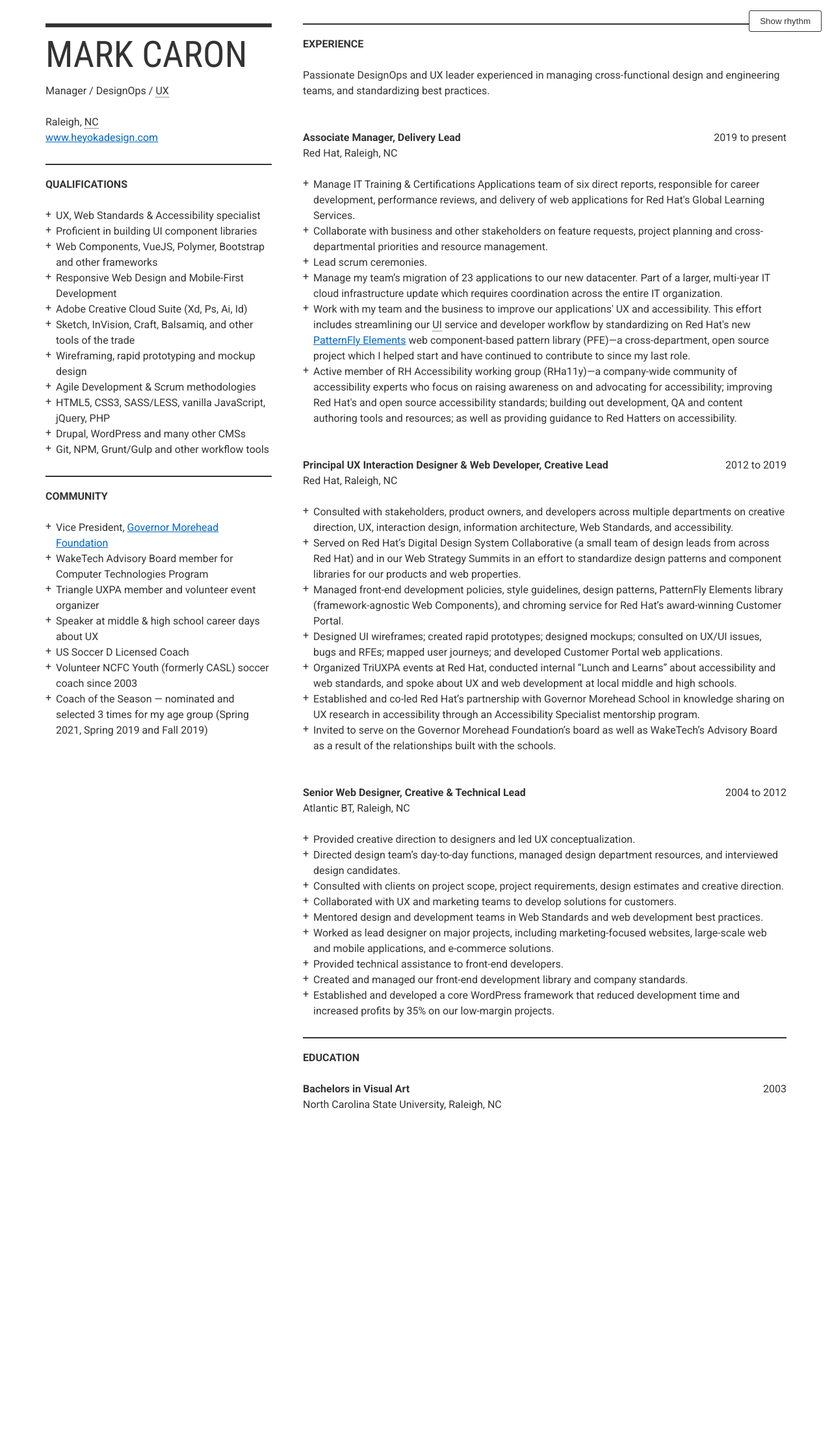
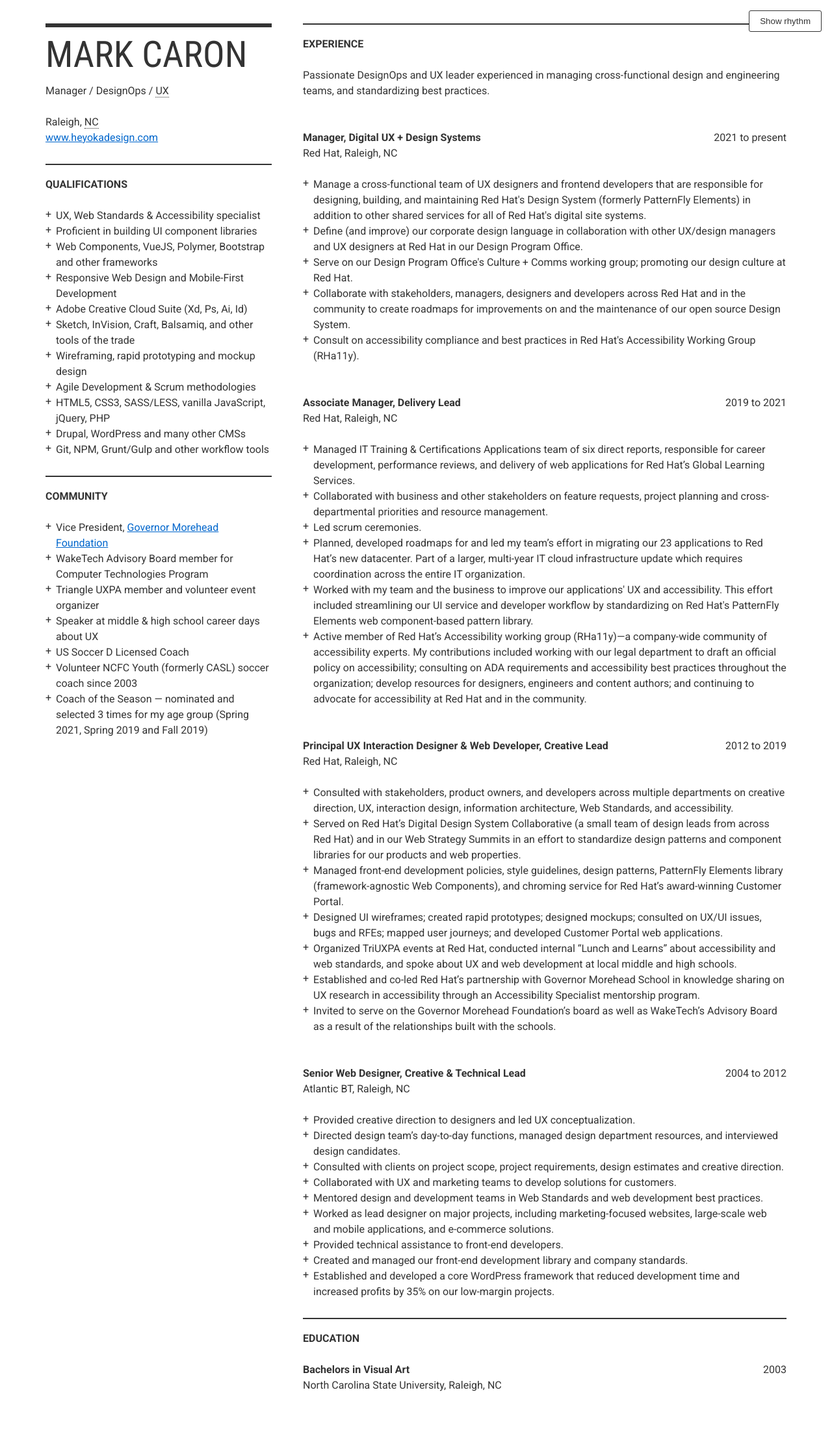
Before and after one commit to markcaron/heyoka, a PHP site: page /mark-caron-resume.html in a window 1280 px wide. Shown: the whole page at 65% size. Before the commit the page ends 1709 px from the top, so only its background shows below. Run offline with PHP 8.4, Linux system fonts and the light colour scheme.

Commit message:
Updates to resume and about me

```diff
--- a/index.php
+++ b/index.php
@@ -37,7 +37,7 @@
 		<section id="about" class="about">
 			<h2>About Me</h2>
 			<p>Former Principal UX Designer and Developer who has now turned to the "dark side" as a Manager.</p>
-			<p>DesignOps and UX leader experienced in managing cross-functional design and engineering teams, and standardizing best practices. Passionate about people, accessibility and creating inclusive user experiences.</p>
+			<p>UX and Design Systems leader experienced in managing cross-functional design and engineering teams, and standardizing best practices. Passionate about people, accessibility and creating inclusive user experiences.</p>
 
 			<p class="resume"><a href="mark-caron-resume.html" class="cta">Read my résumé / <abbr title="Curriculum Vitae">CV</abbr></a></p>
 		</section>
--- a/mark-caron-resume.html
+++ b/mark-caron-resume.html
@@ -30,9 +30,9 @@
       <main class="content">
         <section class="experience">
           <h2>Experience</h2>
-          <section class="subsection">
+          <div class="subsection">
             <p>Passionate DesignOps and UX leader experienced in managing cross-functional design and engineering teams, and standardizing best practices.</p>
-          </section>
+          </div>
           <section class="subsection">
             <!--
               Date Range Signifiers
@@ -44,15 +44,26 @@
               [2] https://en.wikipedia.org/wiki/ISO_8601#Time_intervals
               [3] https://www.loc.gov/standards/datetime/
             -->
-            <h3>Associate Manager, Delivery Lead<span class="date-comma">,</span> <time datetime="2019/.." class="date">2019 to present</time></h3>
+            <h3>Manager, Digital UX + Design Systems<span class="date-comma">,</span> <time datetime="2021/.." class="date">2021 to present</time></h3>
             <p class="location">Red Hat, Raleigh, NC</p>
             <ul>
-              <li>Manage IT Training & Certifications Applications team of six direct reports, responsible for career development, performance reviews, and delivery of web applications for Red Hat's Global Learning Services.</li>
-              <li>Collaborate with business and other stakeholders on feature requests, project planning and cross-departmental priorities and resource management.</li>
-              <li>Lead scrum ceremonies.</li>
-              <li>Manage my team’s migration of 23 applications to our new datacenter. Part of a larger, multi-year IT cloud infrastructure update which requires coordination across the entire IT organization.</li>
-              <li>Work with my team and the business to improve our applications' UX and accessibility. This effort includes streamlining our <abbr title="User Interface">UI</abbr> service and developer workflow by standardizing on Red Hat's new <a href="https://www.patternflyelements.com">PatternFly Elements</a> web component-based pattern library (PFE)—a cross-department, open source project which I helped start and have continued to contribute to since my last role.</li>
-              <li>Active member of RH Accessibility working group (RHa11y)—a company-wide community of accessibility experts who focus on raising awareness on and advocating for accessibility; improving Red Hat's and open source accessibility standards; building out development, QA and content authoring tools and resources; as well as providing guidance to Red Hatters on accessibility.</li>
+              <li>Manage a cross-functional team of UX designers and frontend developers that are responsible for designing, building, and maintaining Red Hat's Design System (formerly PatternFly Elements) in addition to other shared services for all of Red Hat's digital site systems.</li>
+              <li>Define (and improve) our corporate design language in collaboration with other UX/design managers and UX designers at Red Hat in our Design Program Office.</li>
+              <li>Serve on our Design Program Office's Culture + Comms working group; promoting our design culture at Red Hat.</li>
+              <li>Collaborate with stakeholders, managers, designers and developers across Red Hat and in the community to create roadmaps for improvements on and the maintenance of our open source Design System.</li>
+              <li>Consult on accessibility compliance and best practices in Red Hat's Accessibility Working Group (RHa11y).</li>
+            </ul>
+          </section>
+          <section class="subsection">
+            <h3>Associate Manager, Delivery Lead<span class="date-comma">,</span> <time datetime="2019/2021" class="date">2019 to 2021</time></h3>
+            <p class="location">Red Hat, Raleigh, NC</p>
+            <ul>
+              <li>Managed IT Training & Certifications Applications team of six direct reports, responsible for career development, performance reviews, and delivery of web applications for Red Hat’s Global Learning Services.</li>
+              <li>Collaborated with business and other stakeholders on feature requests, project planning and cross-departmental priorities and resource management.</li>
+              <li>Led scrum ceremonies.</li>
+              <li>Planned, developed roadmaps for and led my team’s effort in migrating our 23 applications to Red Hat’s new datacenter. Part of a larger, multi-year IT cloud infrastructure update which requires coordination across the entire IT organization.</li>
+              <li>Worked with my team and the business to improve our applications' UX and accessibility. This effort included streamlining our UI service and developer workflow by standardizing on Red Hat's PatternFly Elements web component-based pattern library.</li>
+              <li>Active member of Red Hat’s Accessibility working group (RHa11y)—a company-wide community of accessibility experts. My contributions included working with our legal department to draft an official policy on accessibility; consulting on ADA requirements and accessibility best practices throughout the organization; develop resources for designers, engineers and content authors; and continuing to advocate for accessibility at Red Hat and in the community.</li>
             </ul>
           </section>
           <section class="subsection">
```
